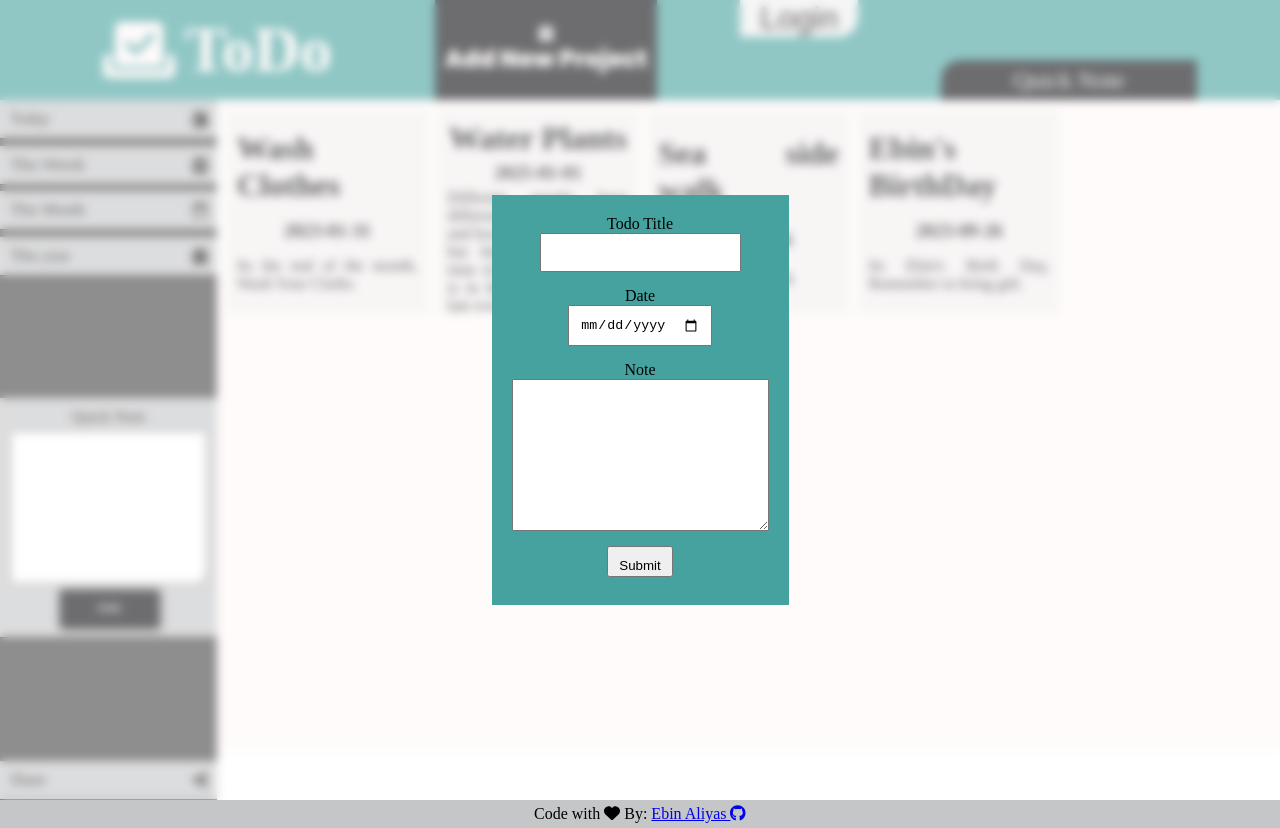
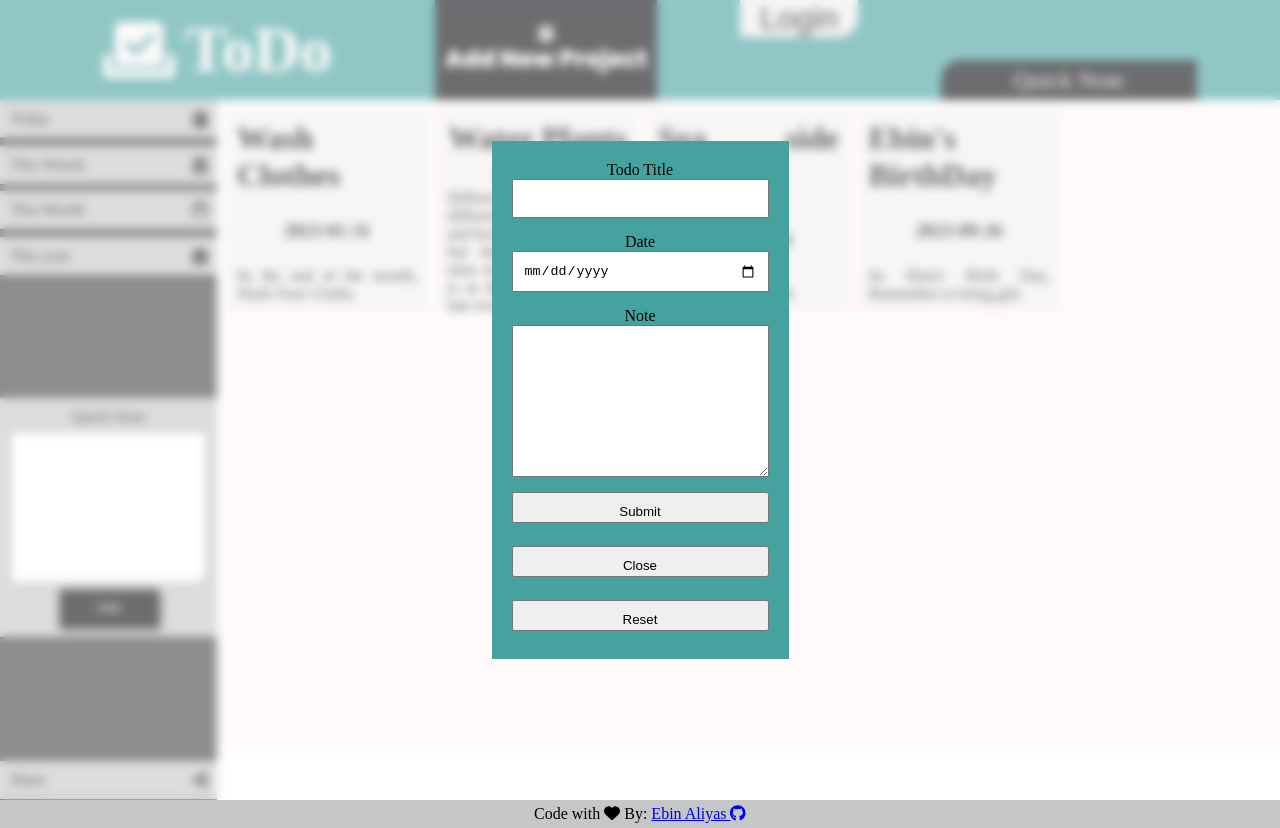
Before and after one commit to abyebin/Todo-app-, a website with bundled scripts: page dist/index.html in a window 1280 px wide. Both pictures are taken after a click on the element "Add New Project". Built offline with nearby package versions, Linux system fonts and the light colour scheme.

Commit message:
new projects add work

```diff
--- a/src/index.js
+++ b/src/index.js
@@ -4,19 +4,19 @@ import '@fortawesome/fontawesome-free/js/solid';
 import '@fortawesome/fontawesome-free/js/regular';
 import '@fortawesome/fontawesome-free/js/brands';
 
-import {addNew, displayForm, viewData } from './storage';
-import { displayToPage } from './todayElements';
+import {addNew, displayForm, closeForm, resetForm } from './storage';
+import { displayToPage} from './todayElements';
 
 //querySelecters
-const today = document.querySelector('.today');
+const closeButton = document.getElementById('closeFormButton')
+const resetFormButton = document.getElementById('resetFormButton')
 const addNewButton = document.querySelector('.addNewTodo');
 const submitButton = document.getElementById('submitForm');
 
 //addEventListners
+closeButton.addEventListener('click',closeForm)
+resetFormButton.addEventListener('click',resetForm)
+
 addNewButton.addEventListener('click', displayForm);
 submitButton.addEventListener('click', addNew);
 window.onload = displayToPage()
-
-viewData()
-let a = "Different people have different opinions on when and how to water the plants, but the most appropriate time of watering the plants is in the early morning or late evening.."
-console.log(a.length)
--- a/src/storage.js
+++ b/src/storage.js
@@ -6,22 +6,22 @@ export const todoData = [
   {
     title: 'Wash Clothes',
     date: '2023-01-31',
-    text: 'Its the end of the month, Wash Your Cloths.'
+    text: 'Its the end of the month, Wash Your Cloths.',
   },
   {
     title: 'Water Plants',
     date: '2025-01-01',
-    text: 'Different people have different opinions on when and how to water the plants, but the most appropriate time of watering the plants is in the early morning or late evening..'
+    text: 'Different people have different opinions on when and how to water the plants, but the most appropriate time of watering the plants is in the early morning or late evening..',
   },
   {
     title: 'Sea side walk',
     date: '2023-02-06',
-    text: 'Go for a Walk'
+    text: 'Go for a Walk',
   },
   {
-    title: 'Ebin\'s BirthDay',
+    title: "Ebin's BirthDay",
     date: '2023-09-26',
-    text: 'Its Ebin\'s Birth Day, Remember to bring gift.'
+    text: "Its Ebin's Birth Day, Remember to bring gift.",
   },
 ];
 
@@ -31,11 +31,11 @@ function Todo(title, date, text) {
   this.text = text;
 }
 
-function closeForm() {
+export function closeForm() {
   formDiv.setAttribute('style', 'display: none');
 }
 
-function resetForm() {
+export function resetForm() {
   form.reset();
 }
 
@@ -54,13 +54,13 @@ export function addNew() {
     const todo1 = new Todo(title, data, text);
 
     todoData.push(todo1);
+
     resetForm();
     closeForm();
     event.preventDefault();
+    //prevent tasks from doubiling
+    const page = (document.querySelector('.right-main').innerHTML = '');
     displayToPage();
+    console.log([...todoData])
   }
 }
-
-export function viewData() {
-  console.log(todoData, 'View Data');
-}
--- a/src/style.css
+++ b/src/style.css
@@ -41,6 +41,12 @@ padding: 20px;
   align-items: center;
   justify-content: center;
   gap: 15px;
+}
+.input-div{
+  width: 100%;
+}
+.addNewForm .button{
+ cursor: pointer;
 }
 
 form .input-div{
@@ -244,7 +250,7 @@ form .input-div{
   display: flex;
   flex-direction: column;
   align-items: center;
-  justify-content: space-evenly;
+  justify-content: space-between;
   text-align: justify;
 }
 
@@ -254,6 +260,6 @@ footer {
   grid-row: -2/-1;
   display: flex;
   align-items: center;
-  justify-content: center;
+  justify-content: space-around;
   padding: 5px 0;
 }
```
Also changed, not shown: src/todayElements.js (+1 -7 lines), dist/index.html, dist/storage.bundle.js, 1 other file.
